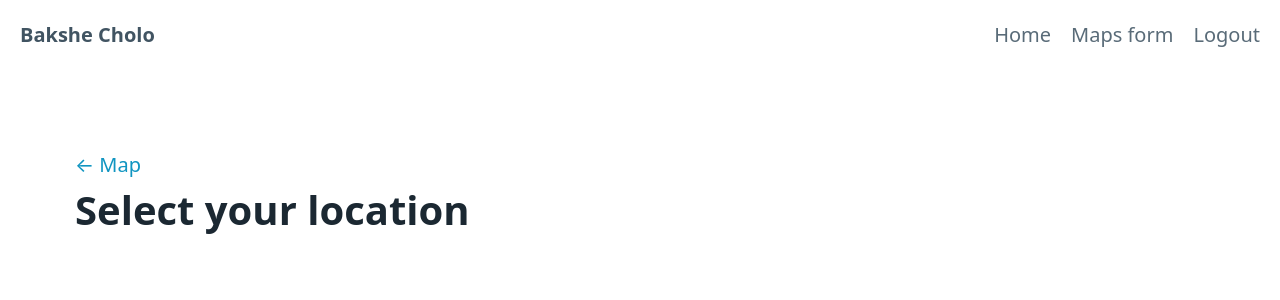
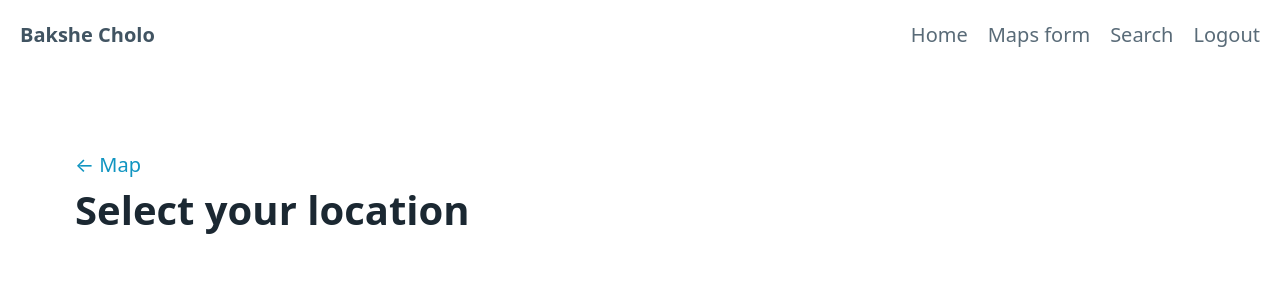
Before and after one commit to afaiyaz006/baksho_draft, a Django app: page /maps_form in a window 1280 px wide. Shown: the top 300 px of the page. Run offline with Django 4.2, Linux system fonts and the light colour scheme; the visitor is signed in with stand-in values (Sample User, id 1).

Commit message:
Modified Again

```diff
--- a/bakshe_cholo_app/location_engine.py
+++ b/bakshe_cholo_app/location_engine.py
@@ -34,7 +34,7 @@ class LocationWorker:
             try:
                 map=ox.plot_route_folium(self.graph,shortest_routes[0])
             except:
-                print("Shortest path not")
+                print("Shortest path not found")
             for i in range(1,len(shortest_routes)):
                 try:
                     map = ox.plot_route_folium(self.graph,shortest_routes[i],route_map=map)
--- a/bakshe_cholo_app/templates/bakshe_cholo_app/base.html
+++ b/bakshe_cholo_app/templates/bakshe_cholo_app/base.html
@@ -19,7 +19,9 @@
         <li><a href="{% url 'home' %}" class='secondary'>Home</a></li>
         <li><a href="{% url 'coordinates-form' %}" class='secondary'>Maps form</a></li>
         {%if user.is_authenticated %}
-         <li><a href="{% url 'logout' %}" class='secondary' >Logout</a></li>
+        <li><a href="{% url 'search' %}" class='secondary' >Search</a></li>
+        <li><a href="{% url 'logout' %}" class='secondary' >Logout</a></li>
+
         {% endif %}
       </ul>
     </nav>
```
